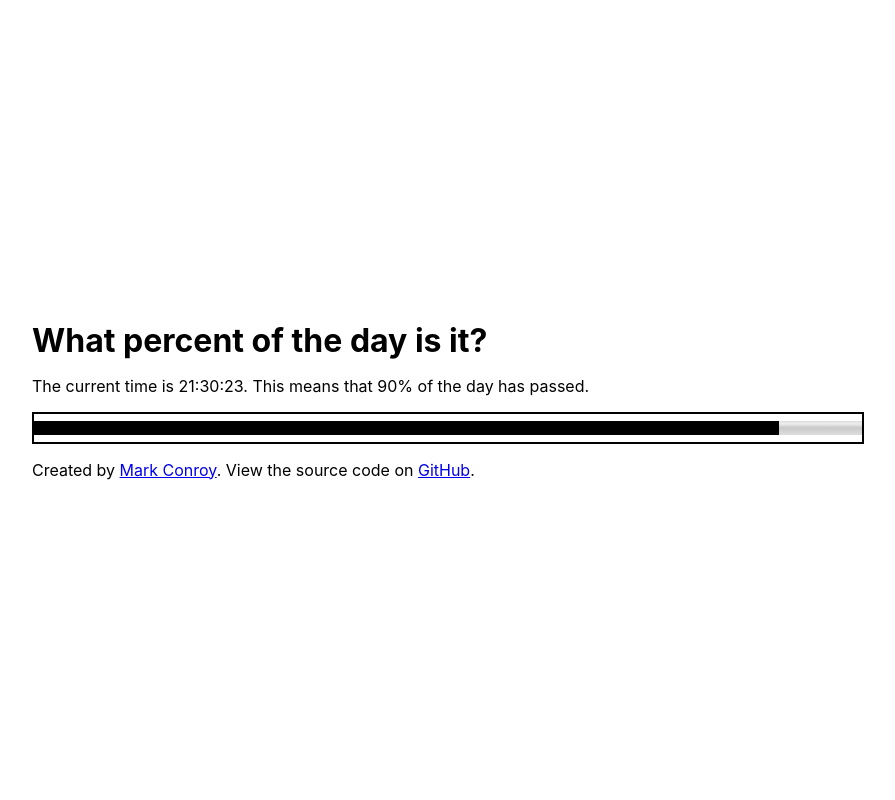
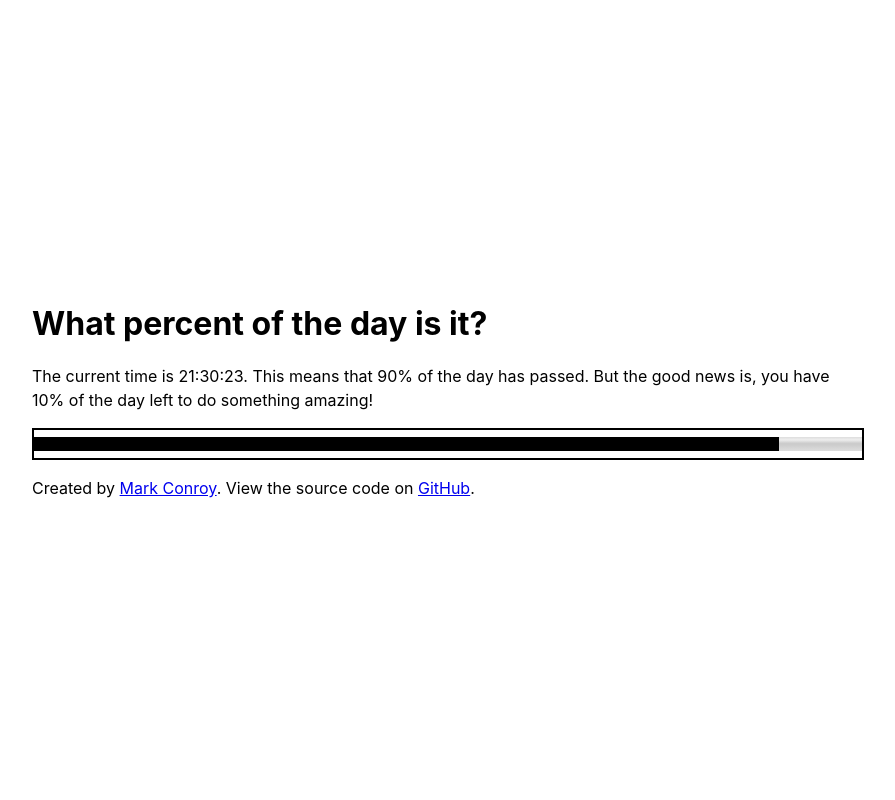
Before and after one commit to markconroy/fun, a PHP site: page /percent/index.html in a window 1280 px wide. Shown: the whole page, without its empty margins (192-1087 px from the left). Run offline with PHP 8.4, Linux system fonts and the light colour scheme.

Commit message:
make it all a little tidier

```diff
--- a/percent/index.html
+++ b/percent/index.html
@@ -10,7 +10,7 @@
 <body>
 
   <h1>What percent of the day is it?</h1>
-  <p>The current time is <span class="the-time-is"></span>. This means that <span class="percentage-passed"></span>% of the day has passed.</p>
+  <p>The current time is <span class="the-time-is"></span>. This means that <span class="percentage-passed"></span>% of the day has passed. But the good news is, you have <span class="percent-left"></span>% of the day left to do something amazing!</p>
   <meter class="meter" min="0" max="100" value="0"></meter>
   <footer>Created by <a href="https://mark.ie">Mark Conroy</a>. View the source code on <a href="https://github.com/markconroy/fun/tree/main/percent">GitHub</a>.</footer>
 
--- a/percent/percent.js
+++ b/percent/percent.js
@@ -2,6 +2,7 @@ function percentageOfDay() {
   const meter = document.querySelector('.meter');
   const theTimeIs = document.querySelector('.the-time-is');
   const percentagePassed = document.querySelector('.percentage-passed');
+  const percentLeft = document.querySelector('.percent-left');
   const numberOfSecondaInADay = 60 * 60 * 24;
 
   const currentTime = new Date();
@@ -17,6 +18,7 @@ function percentageOfDay() {
   const percentage = Math.round(secondsSinceMidnight / numberOfSecondaInADay * 100);
 
   theTimeIs.innerText = `${hoursFormatted}:${minutesFormatted}:${secondsFormatted}`;
+  percentLeft.innerText = 100 - percentage;
   meter.setAttribute('value', percentage);
   percentagePassed.innerText = percentage;
 }
--- a/style.css
+++ b/style.css
@@ -12,6 +12,7 @@ body {
   padding: 5vw;
   max-width: 960px;
   min-height: 100vh;
+  line-height: 1.5;
   font-family: -apple-system, blinkmacsystemfont, "Segoe UI", roboto, oxygen-sans, ubuntu, cantarell, "Helvetica Neue", sans-serif;
 }
 
```
